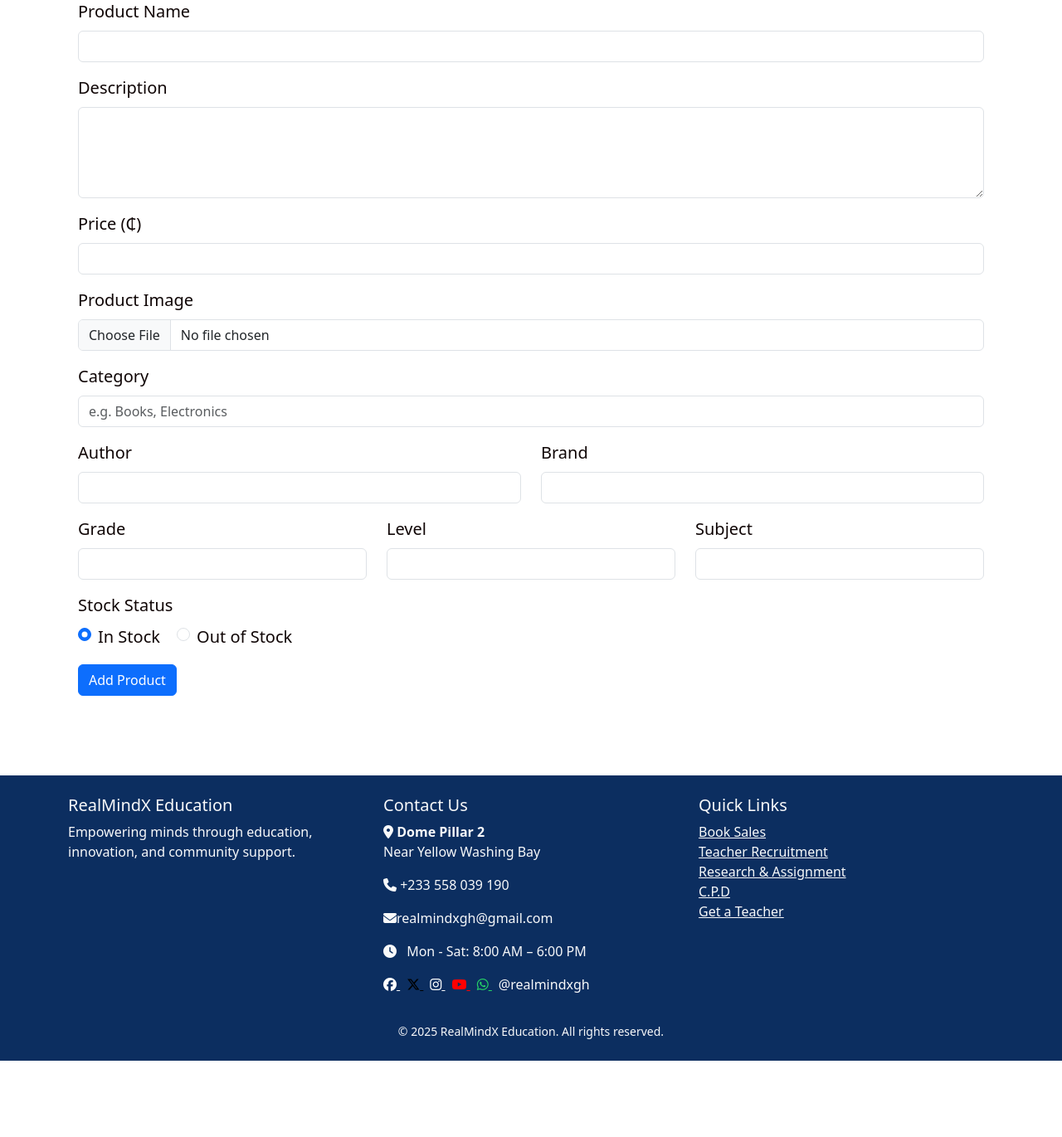
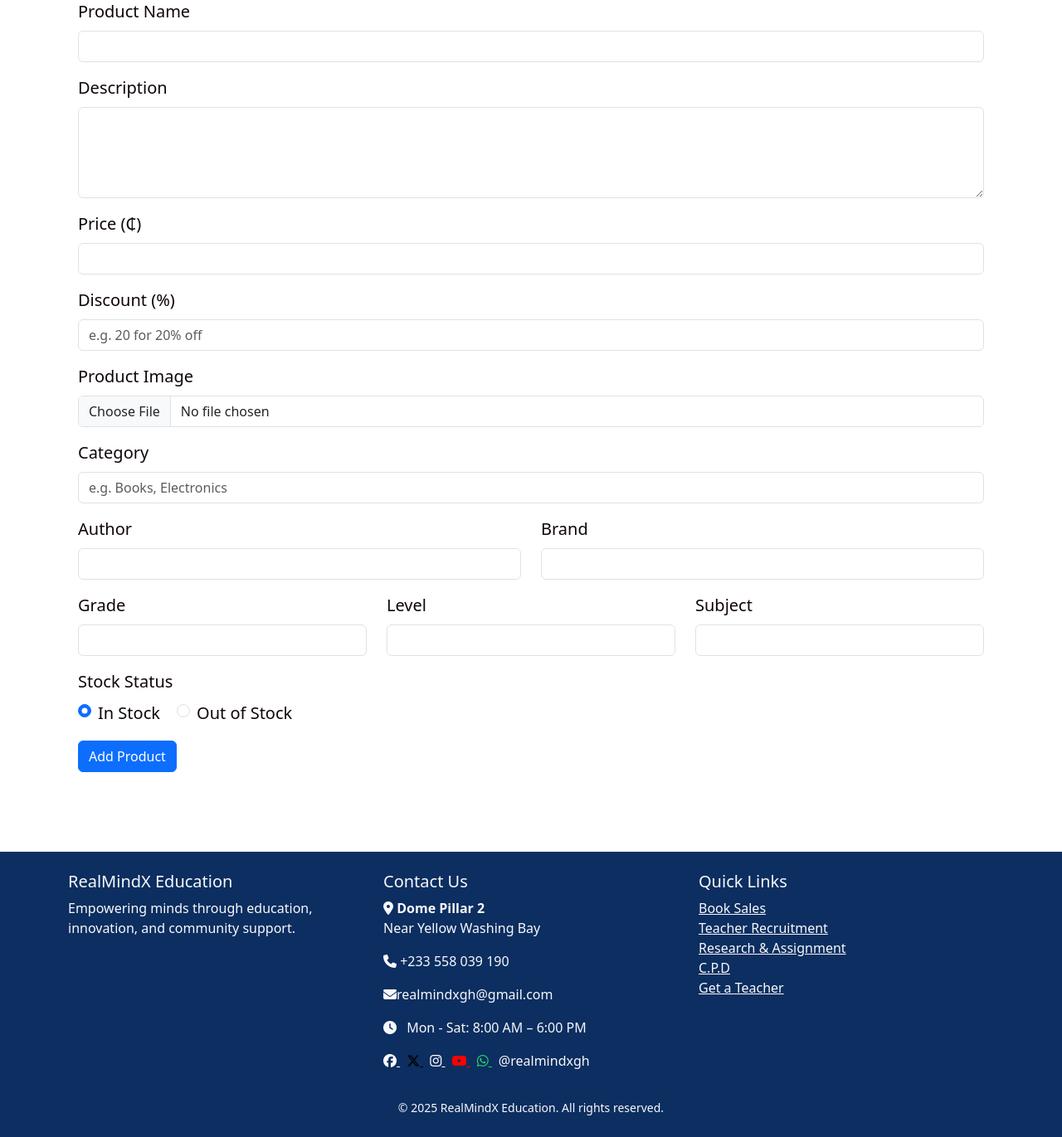
Before and after one commit to EmmanuelDanso1/learning_platform, a Flask app: page /admin/add-product in a window 1280 px wide. Shown: the part 199-1570 px from the top of the page at 83% size. Before the commit the page ends 1478 px from the top, so only its background shows below. Run offline with Flask 3, Linux system fonts and the light colour scheme; a user stored in the database is signed in; some libraries are stand-ins or nearby versions.

Commit message:
added discount

```diff
--- a/platform/realmind/routes/admin_routes.py
+++ b/platform/realmind/routes/admin_routes.py
@@ -308,6 +308,10 @@ def add_product():
         subject = request.form.get('subject')
         brand = request.form.get('brand')
 
+        # ✅ Discount percentage (optional)
+        discount_percentage = request.form.get('discount_percentage')
+        discount_percentage = float(discount_percentage) if discount_percentage else 0.0
+
         # Create or find category
         category = Category.query.filter_by(name=category_name).first()
         if not category:
@@ -336,7 +340,8 @@ def add_product():
             grade=grade,
             level=level,
             subject=subject,
-            brand=brand
+            brand=brand,
+            discount_percentage=discount_percentage
         )
         db.session.add(product)
         db.session.commit()
@@ -354,7 +359,8 @@ def add_product():
             'grade': grade,
             'level': level,
             'subject': subject,
-            'brand': brand
+            'brand': brand,
+            'discount_percentage': discount_percentage
         }
 
         try:
@@ -378,6 +384,7 @@ def add_product():
 
     return render_template('admin/add_product.html')
 
+
 @admin_bp.route('/admin/edit-product/<int:product_id>', methods=['GET', 'POST'])
 @login_required
 def edit_product(product_id):
@@ -389,12 +396,16 @@ def edit_product(product_id):
         product.price = float(request.form['price'])
         product.in_stock = request.form.get('in_stock') == 'true'
 
-        # New fields
+        # New metadata fields
         product.author = request.form.get('author')
         product.grade = request.form.get('grade')
         product.level = request.form.get('level')
         product.subject = request.form.get('subject')
         product.brand = request.form.get('brand')
+
+        # Discount
+        discount_raw = request.form.get('discount_percentage')
+        product.discount_percentage = float(discount_raw) if discount_raw else 0.0
 
         # Handle category update
         category_name = request.form.get('category_name', '').strip().title()
@@ -431,6 +442,7 @@ def edit_product(product_id):
                 'level': product.level,
                 'subject': product.subject,
                 'brand': product.brand,
+                'discount_percentage': product.discount_percentage,
                 'category': category_name
             }
 
@@ -451,6 +463,7 @@ def edit_product(product_id):
 
     # GET method: pre-fill form
     return render_template('admin/edit_product.html', product=product)
+
 
 # delete product
 @admin_bp.route('/admin/delete-product/<int:product_id>', methods=['POST'])
--- a/platform/realmind/templates/admin/add_product.html
+++ b/platform/realmind/templates/admin/add_product.html
@@ -23,11 +23,16 @@
     </div>
 
     <div class="mb-3">
+      <label for="discount_percentage" class="form-label">Discount (%)</label>
+      <input type="number" name="discount_percentage" class="form-control" placeholder="e.g. 20 for 20% off">
+    </div>
+
+    <div class="mb-3">
       <label for="image" class="form-label">Product Image</label>
       <input type="file" name="image" id="image" class="form-control" accept="image/*" required>
     </div>
 
-    <!-- ✅ Category -->
+    <!-- Category -->
     <div class="mb-3">
       <label for="category_name" class="form-label">Category</label>
       <input type="text" name="category_name" id="category_name" class="form-control" placeholder="e.g. Books, Electronics" required>
--- a/platform/realmind/templates/admin/edit_product.html
+++ b/platform/realmind/templates/admin/edit_product.html
@@ -20,8 +20,12 @@
       <label for="price" class="form-label">Price (₵)</label>
       <input type="number" step="0.01" name="price" id="price" value="{{ product.price }}" class="form-control" required>
     </div>
+    <div class="mb-3">
+      <label for="discount_percentage" class="form-label">Discount (%)</label>
+      <input type="number" class="form-control" name="discount_percentage" min="0" max="100" value="{{ product.discount_percentage if product else '' }}">
+    </div>
 
-    <!-- ✅ New Fields -->
+    <!-- New Fields -->
     <div class="row">
       <div class="col-md-6 mb-3">
         <label for="author" class="form-label">Author</label>
```
Also changed, not shown: platform/migrations/versions/d37418765bd4_updated_with_discount.py (added, +32 -0 lines), platform/realmind/models/products.py (+9 -0 lines), platform/instance/site.db.
